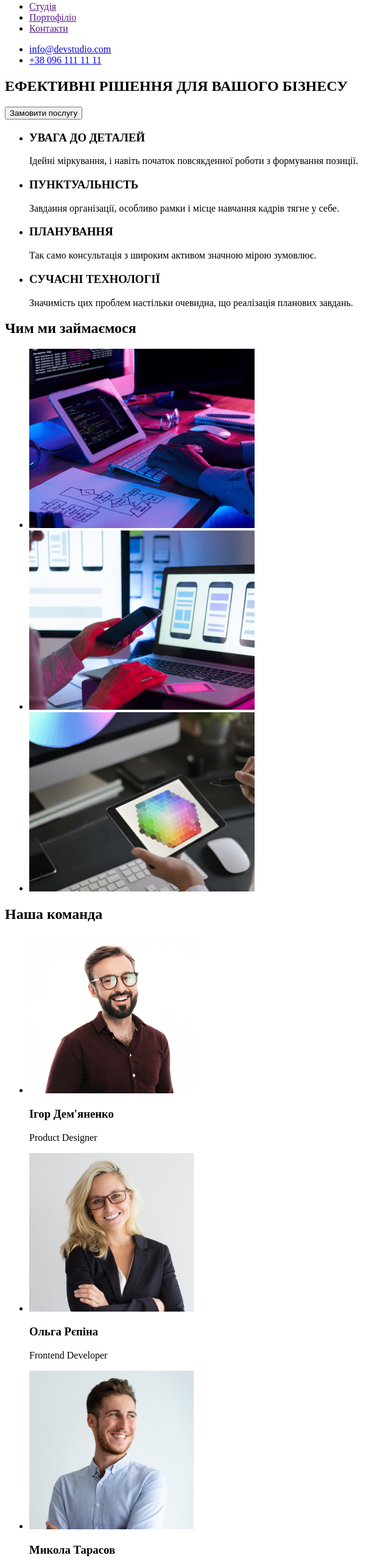
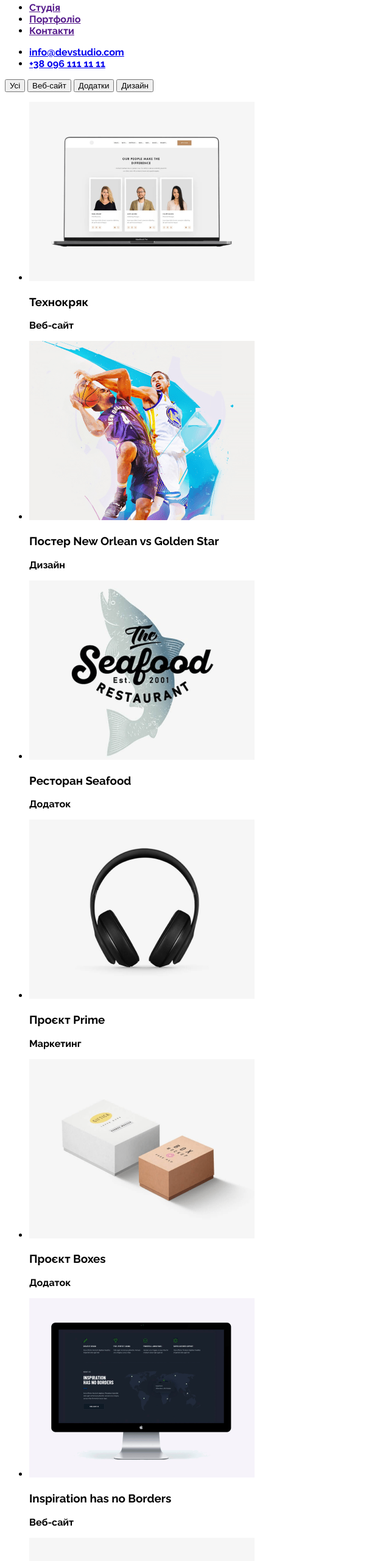
Before and after one commit to HOP3N/goit-markup-hw-02, a plain HTML site: page portfolio.html in a window 1280 px wide. Shown: the part 40-2600 px from the top of the page at 61% size, without its empty margins (0-642 px from the left). Drawn offline with Linux system fonts and the light colour scheme.

Commit message:
1 session

```diff
--- a/css/styles.css
+++ b/css/styles.css
@@ -0,0 +1,21 @@
+body {
+    font-family: 'Raleway','Roboto' , sans-serif;
+}
+.list-header {
+    /* 500 roboto */
+}
+.contact-link {
+}
+.list {
+}
+.photo {
+}
+.title {
+    /* 700 roboto */
+}
+.sub-title {
+    /* 400 roboto */
+}
+.list-item {
+
+}
--- a/portfolio.html
+++ b/portfolio.html
@@ -5,7 +5,15 @@
     <meta charset="UTF-8">
     <meta http-equiv="X-UA-Compatible" content="IE=edge">
     <meta name="viewport" content="width=device-width, initial-scale=1.0">
-    <title>🌐 Web Studio</title>
+    <title>💼 Портфоліо</title>
+    <link rel="preconnect" href="https://fonts.googleapis.com">
+    <link rel="preconnect" href="https://fonts.gstatic.com" crossorigin>
+    <link href="https://fonts.googleapis.com/css2?family=Raleway:wght@700&family=Roboto:wght@400;500;700&display=swap"
+        rel="stylesheet">
+    <link rel="preconnect" href="https://fonts.googleapis.com">
+    <link rel="preconnect" href="https://fonts.gstatic.com" crossorigin>
+    <link href="https://fonts.googleapis.com/css2?family=Roboto:wght@400;500;700&display=swap" rel="stylesheet">
+    <link rel="stylesheet" href="./css/styles.css">
 </head>
 
 <body>
@@ -15,78 +23,87 @@
                 <span>Web</span>
                 <span>Studio</span>
             </a>
-            <ul>
-                <li><a href="">Студія</a></li>
-                <li><a href="">Портофіліо</a></li>
-                <li><a href="">Контакти</a></li>
+            <ul class="list-header">
+                <li class="list-item"><a class="list-header" href="">Студія</a></li>
+                <li class="list-item"><a class="list-header" href="">Портфоліо</a></li>
+                <li class="list-item"><a class="list-header" href="">Контакти</a></li>
             </ul>
         </nav>
-        <ul>
-            <li><a href="mailto:info@devstudio.com" class="contact-link">info@devstudio.com</a>
+        <ul class="list-header">
+            <li class="list-item"><a class="list-header" href="mailto:info@devstudio.com"
+                    class="contact-link">info@devstudio.com</a>
             </li>
-            <li><a href="tel:+380961111111" class="contact-link">+38 096 111 11 11</a>
+            <li class="list-item"><a class="list-header" href="tel:+380961111111" class="contact-link">+38 096 111 11
+                    11</a>
             </li>
         </ul>
     </header>
     <main>
         <section>
-            <h1 class="title">ЕФЕКТИВНІ РІШЕННЯ ДЛЯ ВАШОГО БІЗНЕСУ</h1>
-            <button type="button">Замовити послугу</button>
+            <button class="list-header" type="button">Усі
+
+            </button>
+            <button class="list-header" type="button">Веб-сайт
+
+            </button>
+            <button class="list-header" type="button">Додатки
+
+            </button>
+            <button class="list-header" type="button">Дизайн
+
+            </button>
+
         </section>
         <section>
-            <ul>
-                <li>
-                    <h3 class="title">УВАГА ДО ДЕТАЛЕЙ</h3>
-                    <p>Ідейні міркування, і навіть початок повсякденної роботи з формування позиції.
-                    </p>
+            <ul class="list">
+                <li class="list-item"> <img src="./images/techno-1.png" alt="techno-site" class="photo" width="370">
+                    <h3 class="title">Технокряк</h3>
+                    <p class="sub-title">Веб-сайт</p>
                 </li>
-                <li>
-                    <h3 class="title">ПУНКТУАЛЬНІСТЬ</h3>
-                    <p>Завдання організації, особливо рамки і місце навчання кадрів тягне у себе.
-                    </p>
+
+                <li class="list-item"><img src="./images/poster-nba.png" alt="poster-nba" class="photo" width="370">
+                    <h3 class="title">Постер New Orlean vs Golden Star</h3>
+                    <p class="sub-title">Дизайн</p>
                 </li>
-                <li>
-                <h3 class="title">ПЛАНУВАННЯ</h3>
-                <p>Так само консультація з широким активом значною мірою зумовлює.
-                </p>
+
+                <li class="list-item"> <img src="./images/rest-seafood.png" alt="restaurant-seafood" class="photo"
+                        width="370">
+                    <h3 class="title">Ресторан Seafood</h3>
+                    <p class="sub-title">Додаток</p>
                 </li>
-                <li>
-                    <h3 class="title">СУЧАСНІ ТЕХНОЛОГІЇ</h3>
-                    <p>Значимість цих проблем настільки очевидна, що реалізація планових завдань.
-                    </p>
+
+                <li class="list-item"><img src="./images/project-prime.png" alt="project-prime" class="photo"
+                        width="370">
+                    <h3 class="title">Проєкт Prime</h3>
+                    <p class="sub-title">Маркетинг</p>
                 </li>
-            </ul>
-        </section>
-        <section>
-            <h2 class="title">Чим ми займаємося</h2>
-            <ul>
-                <li>
-                    <img src="./images/what-we-do-1.png" alt="what we do" class="photo" width="370">
+
+                <li class="list-item"><img src="./images/project-boxes.png" alt="project-boxes" class="photo"
+                        width="370">
+                    <h3 class="title">Проєкт Boxes</h3>
+                    <p class="sub-title">Додаток</p>
                 </li>
-                <li> <img src="./images/what-we-do-2.png" alt="what we do" class="photo" width="370">
+
+                <li class="list-item"><img src="./images/inspiration.png" alt="inspiration-no-borders" class="photo"
+                        width="370">
+                    <h3 class="title">Inspiration has no Borders</h3>
+                    <p class="sub-title">Веб-сайт</p>
                 </li>
-                <li> <img src="./images/what-we-do-3.png" alt="what we do" class="photo" width="370">
+
+                <li class="list-item"><img src="./images/publish-lim-edit.png" alt="publish-lim-edit" class="photo"
+                        width="370">
+                    <h3 class="title">Видання Limited Edition</h3>
+                    <p class="sub-title">Дизайн</p>
                 </li>
-            </ul>
-        </section>
-        <section>
-            <h2 class="title">Наша команда</h2>
-            <ul>
-                <li> <img src="./images/our-team-1.png" alt="our team" class="photo" width="270">
-                    <h3>Ігор Дем'яненко</h3>
-                    <p>Product Designer</p>
+
+                <li class="list-item"><img src="./images/project-lab.png" alt="project-lab" class="photo" width="370">
+                    <h3 class="title">Проєкт LAB</h3>
+                    <p class="sub-title">Маркетинг</p>
                 </li>
-                <li><img src="./images/our-team-2.png" alt="our team" class="photo" width="270">
-                    <h3>Ольга Рєпіна</h3>
-                    <p>Frontend Developer</p>
-                </li>
-                <li> <img src="./images/our-team-3.png" alt="our team" class="photo" width="270">
-                    <h3>Микола Тарасов</h3>
-                    <p>Marketing</p>
-                </li>
-                <li><img src="./images/our-team-4.png" alt="our team" class="photo" width="270">
-                    <h3>Михайло Єрмаков</h3>
-                    <p>UI Designer</p>
+                <li class="list-item"><img src="./images/grow-business.png" alt="grow-business" class="photo"
+                        width="370">
+                    <h3 class="title">Growing Business</h3>
+                    <p class="sub-title">Додаток</p>
                 </li>
             </ul>
         </section>
@@ -97,15 +114,15 @@
                 <span>Web</span>
                 <span>Studio</span>
             </a>
-            <p>
+            <p class="sub-title">
                 м. Київ, пр-т Лесі Українки, 26
             </p>
-            <ul>
-                <li>
-                    <a href="mailto:info@example.com">info@example.com</a>
+            <ul class="list">
+                <li class="list-item">
+                    <a class="sub-title" href="mailto:info@example.com">info@example.com</a>
                 </li>
-                <li>
-                    <a href="tel:+12127724150">+1 212-772-4150 </a>
+                <li class="list-item">
+                    <a class="sub-title" href="tel:+12127724150">+1 212-772-4150 </a>
                 </li>
             </ul>
         </address>
```
Also changed, not shown: images/grow-business.png (added), images/inspiration.png (added), images/our-team-1.png (deleted), images/our-team-2.png (deleted), images/our-team-3.png (deleted), images/our-team-4.png (deleted), images/poster-nba.png (added), images/project-boxes.png (added), images/project-lab.png (added), images/project-prime.png (added), images/publish-lim-edit.png (added), images/rest-seafood.png (added), images/techno-1.png (added), images/what-we-do-1.png (deleted), 2 more files.
